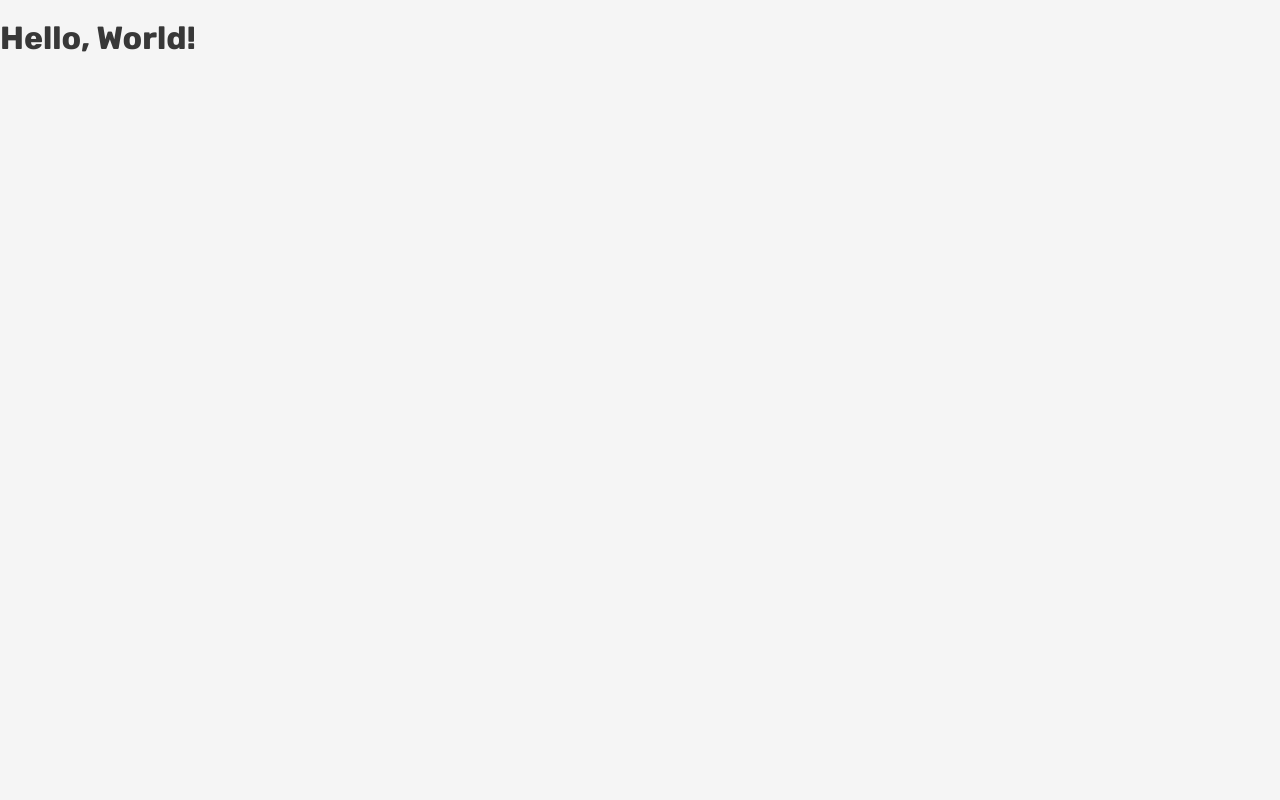
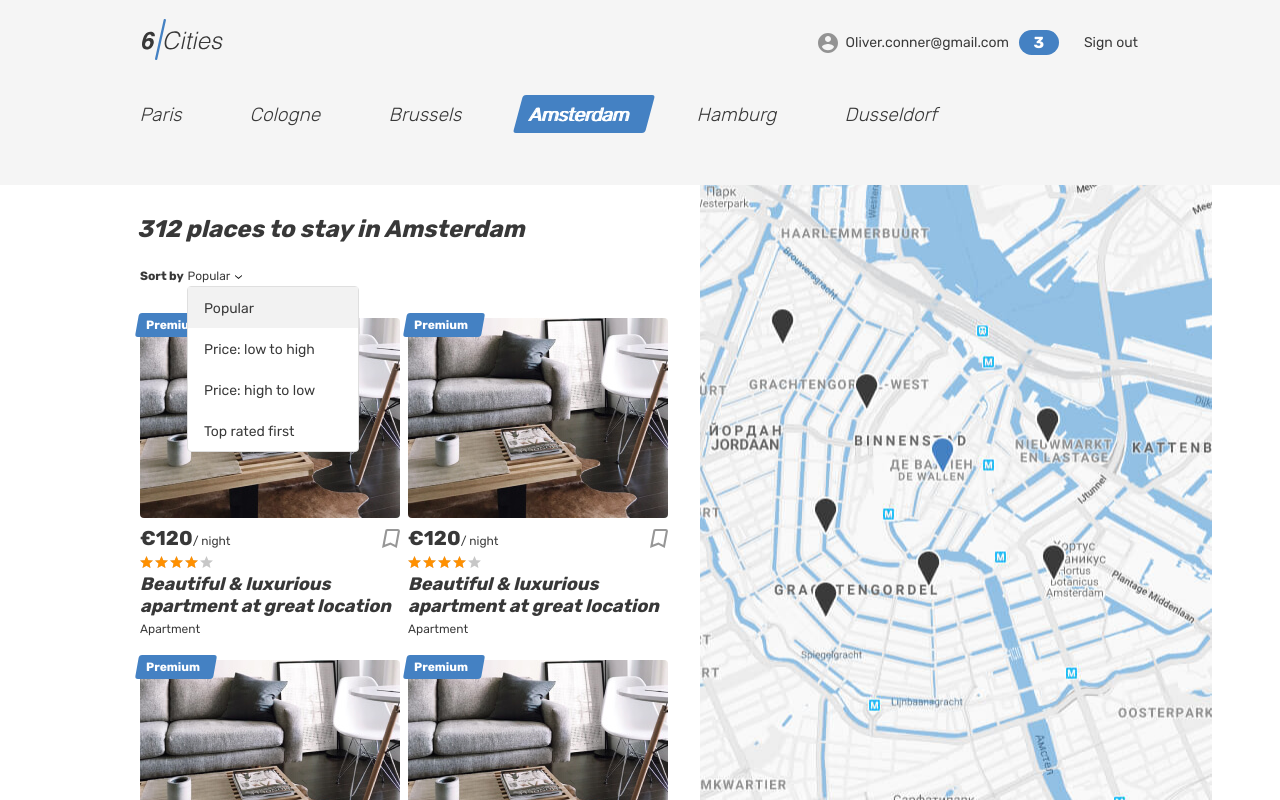
Before and after one commit to htmlacademy-react/2606693-six-cities-3, a React (Vite) app: page / in a window 1280 px wide. Built offline with nearby package versions, Linux system fonts and the light colour scheme.

Commit message:
Добавляет компоненты и главный экран

```diff
--- /dev/null
+++ b/src/components/app/app.tsx
@@ -0,0 +1,17 @@
+import Main from '../../pages/main-screen/main-screen';
+
+type AppProps = {
+  placesCount: number;
+  placeCardsPerPageCount: number;
+}
+
+function App({ placesCount, placeCardsPerPageCount }: AppProps): JSX.Element {
+  return (
+    <Main
+      placesCount={placesCount}
+      placeCardsPerPageCount={placeCardsPerPageCount}
+    />
+  );
+}
+
+export default App;
--- /dev/null
+++ b/src/components/place-card/place-card.tsx
@@ -0,0 +1,40 @@
+function PlaceCard(): JSX.Element {
+  return (
+    <article className="cities__card place-card">
+      <div className="place-card__mark">
+        <span>Premium</span>
+      </div>
+      <div className="cities__image-wrapper place-card__image-wrapper">
+        <a href="#">
+          <img className="place-card__image" src="img/apartment-01.jpg" width="260" height="200" alt="Place image" />
+        </a>
+      </div>
+      <div className="place-card__info">
+        <div className="place-card__price-wrapper">
+          <div className="place-card__price">
+            <b className="place-card__price-value">&euro;120</b>
+            <span className="place-card__price-text">&#47;&nbsp;night</span>
+          </div>
+          <button className="place-card__bookmark-button button" type="button">
+            <svg className="place-card__bookmark-icon" width="18" height="19">
+              <use xlinkHref="#icon-bookmark"></use>
+            </svg>
+            <span className="visually-hidden">To bookmarks</span>
+          </button>
+        </div>
+        <div className="place-card__rating rating">
+          <div className="place-card__stars rating__stars">
+            <span style={{width: '80%'}}></span>
+            <span className="visually-hidden">Rating</span>
+          </div>
+        </div>
+        <h2 className="place-card__name">
+          <a href="#">Beautiful &amp; luxurious apartment at great location</a>
+        </h2>
+        <p className="place-card__type">Apartment</p>
+      </div>
+    </article>
+  );
+}
+
+export default PlaceCard;
--- /dev/null
+++ b/src/const.ts
@@ -0,0 +1,4 @@
+export const Setting = {
+  PlacesCount: 312,
+  PlaceCardsPerPageCount: 5,
+};
--- a/src/index.tsx
+++ b/src/index.tsx
@@ -1,5 +1,7 @@
 import React from 'react';
 import ReactDOM from 'react-dom/client';
+import App from './components/app/app';
+import { Setting } from './const';
 
 const root = ReactDOM.createRoot(
   document.getElementById('root') as HTMLElement
@@ -7,6 +9,9 @@
 
 root.render(
   <React.StrictMode>
-    <h1>Hello, World!</h1>
+    <App
+      placesCount={Setting.PlacesCount}
+      placeCardsPerPageCount={Setting.PlaceCardsPerPageCount}
+    />
   </React.StrictMode>
 );
--- /dev/null
+++ b/src/pages/main-screen/main-screen.tsx
@@ -0,0 +1,115 @@
+import PlaceCard from '../../components/place-card/place-card';
+
+type MainProps = {
+  placesCount: number;
+  placeCardsPerPageCount: number;
+}
+
+function Main({ placesCount, placeCardsPerPageCount }: MainProps): JSX.Element {
+  return (
+    <div className="page page--gray page--main">
+      <header className='header'>
+        <div className='container'>
+          <div className='header__wrapper'>
+            <div className='header__left'>
+              <a className='header__logo-link  header__logo-link--active'>
+                <img className='header__logo' src='img/logo.svg' alt='6 cities logo' width='81' height='41' />
+              </a>
+            </div>
+            <nav className='header__nav'>
+              <ul className='header__nav-list'>
+                <li className='header__nav-item  user'>
+                  <a className='header__nav-link  header__nav-link--profile' href='#'>
+                    <div className='header__avatar-wrapper  user__avatar-wrapper' />
+                    <span className='header__user-name  user__name'>Oliver.conner@gmail.com</span>
+                    <span className='header__favorite-count'>3</span>
+                  </a>
+                </li>
+                <li className='header__nav-item'>
+                  <a className='header__nav-link' href='#'>
+                    <span className='header__signout'>Sign out</span>
+                  </a>
+                </li>
+              </ul>
+            </nav>
+          </div>
+        </div>
+      </header>
+      <main className='page__main  page__main--index'>
+        <h1 className='visually-hidden'>Cities</h1>
+        <div className='tabs'>
+          <section className='locations  container'>
+            <ul className='locations__list  tabs__list'>
+              <li className='locations__item'>
+                <a className='locations__item-link  tabs__item' href='#'>
+                  <span>Paris</span>
+                </a>
+              </li>
+              <li className='locations__item'>
+                <a className='locations__item-link  tabs__item' href='#'>
+                  <span>Cologne</span>
+                </a>
+              </li>
+              <li className='locations__item'>
+                <a className='locations__item-link  tabs__item' href='#'>
+                  <span>Brussels</span>
+                </a>
+              </li>
+              <li className='locations__item'>
+                <a className='locations__item-link  tabs__item  tabs__item--active'>
+                  <span>Amsterdam</span>
+                </a>
+              </li>
+              <li className='locations__item'>
+                <a className='locations__item-link  tabs__item' href='#'>
+                  <span>Hamburg</span>
+                </a>
+              </li>
+              <li className='locations__item'>
+                <a className='locations__item-link  tabs__item' href='#'>
+                  <span>Dusseldorf</span>
+                </a>
+              </li>
+            </ul>
+          </section>
+        </div>
+        <div className='cities'>
+          <div className='cities__places-container  container'>
+            <section className='cities__places  places'>
+              <h2 className='visually-hidden'>Places</h2>
+              <b className='places__found'>{placesCount} places to stay in Amsterdam</b>
+              <form className="places__sorting" action="#" method="get">
+                <span className="places__sorting-caption">Sort by</span>
+                {' '}
+                <span className="places__sorting-type" tabIndex={0}>
+                  Popular
+                  <svg className="places__sorting-arrow" width="7" height="4">
+                    <use xlinkHref="#icon-arrow-select"></use>
+                  </svg>
+                </span>
+                <ul className="places__options places__options--custom places__options--opened">
+                  <li className="places__option places__option--active" tabIndex={0}>Popular</li>
+                  <li className="places__option" tabIndex={0}>Price: low to high</li>
+                  <li className="places__option" tabIndex={0}>Price: high to low</li>
+                  <li className="places__option" tabIndex={0}>Top rated first</li>
+                </ul>
+              </form>
+              <div className='cities__places-list  places__list  tabs__content'>
+                {
+                  Array.from({ length: placeCardsPerPageCount }, () => (
+                    <PlaceCard key={crypto.randomUUID()} />
+                  ))
+                }
+              </div>
+            </section>
+            <div className='cities__right-section'>
+              <section className='cities__map  map' />
+            </div>
+          </div>
+        </div>
+      </main>
+    </div>
+  );
+}
+
+export default Main;
```
